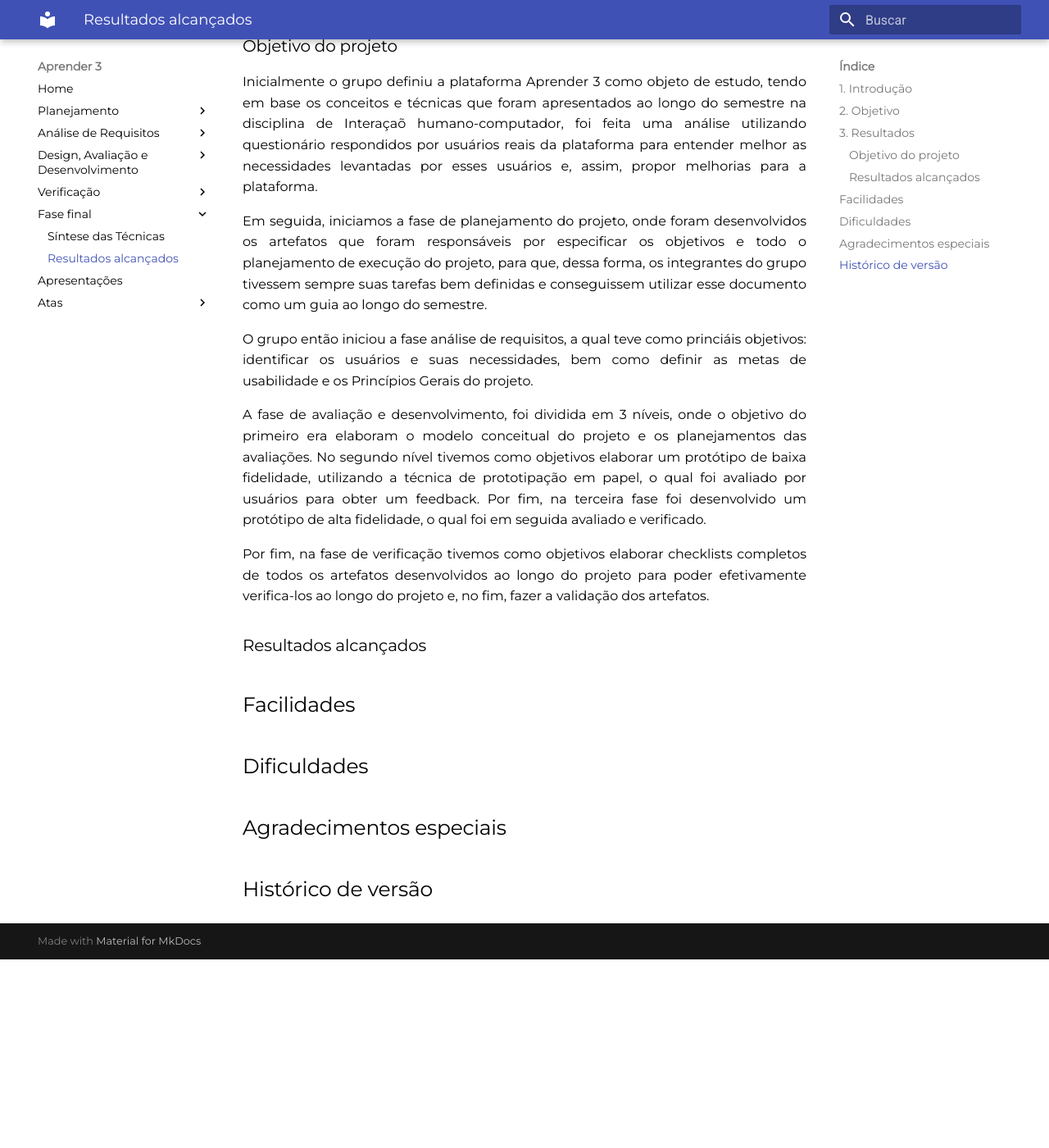
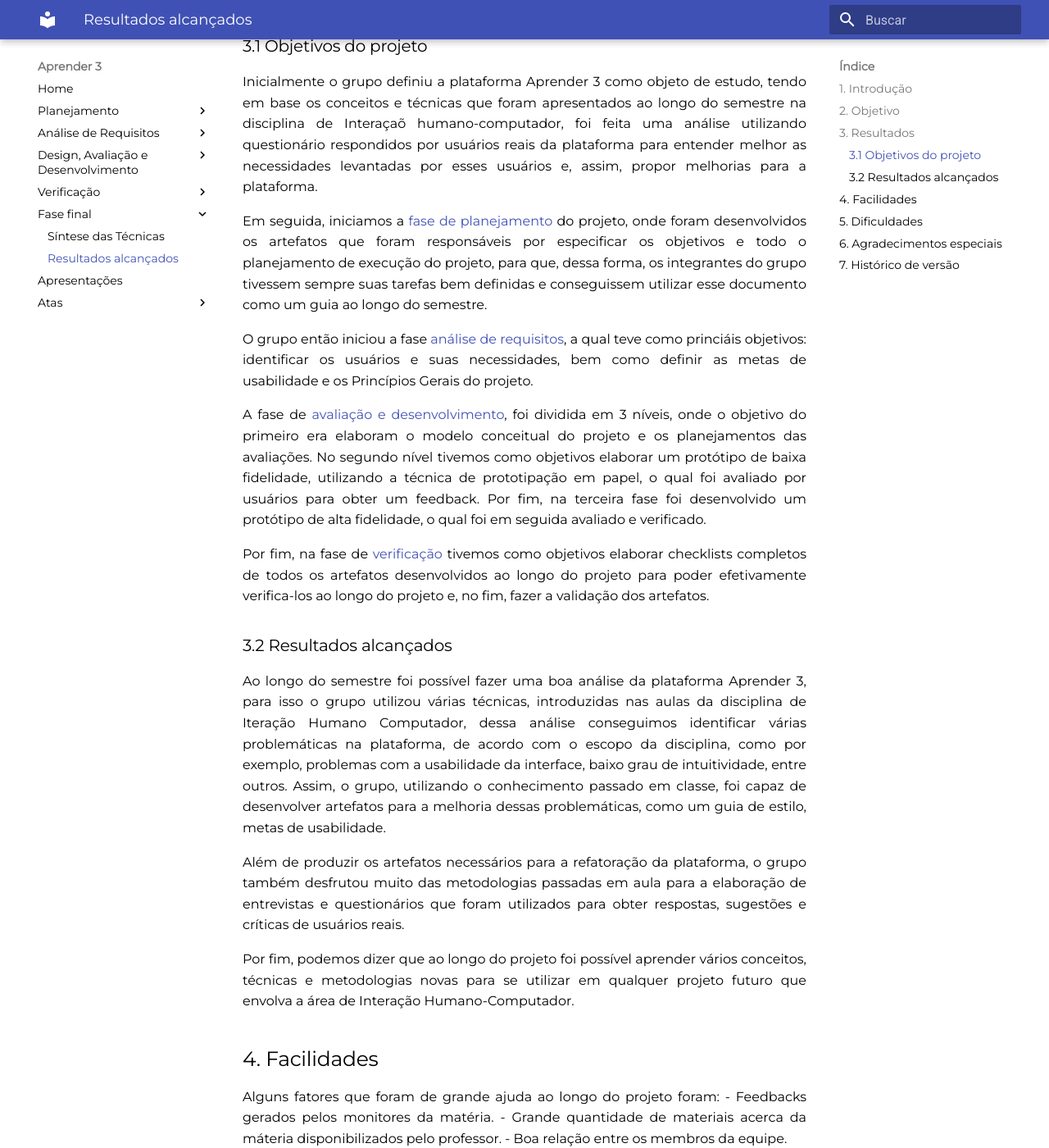
Before and after one commit to mdsreq-fga-unb/2022.2-Aprender3, an MkDocs documentation site: the page built from docs/fase_final/resultados_alcancados.md, in a window 1280 px wide and 1400 px high, scrolled down 525 px. Shown: the whole window at 82% size. Built offline with MkDocs 1.6.1 and Material for MkDocs 9.7.7, drawn with Linux system fonts in a browser that asks for light colours; before the commit the page ends 1695 px from its top, so only the background shows below that; some of the changed text lies outside the part shown.

Commit message:
Finalizado resultados alcançados

```diff
--- a/docs/fase_final/resultados_alcancados.md
+++ b/docs/fase_final/resultados_alcancados.md
@@ -8,29 +8,43 @@
 
 ## 3. Resultados
 
-### Objetivo do projeto
+### 3.1 Objetivos do projeto
 
 Inicialmente o grupo definiu a plataforma Aprender 3 como objeto de estudo, tendo em base os conceitos e técnicas que foram apresentados ao longo do semestre na disciplina de Interaçaõ humano-computador, foi feita uma análise utilizando questionário respondidos por usuários reais da plataforma para entender melhor as necessidades levantadas por esses usuários e, assim, propor melhorias para a plataforma.
 
-Em seguida, iniciamos a fase de planejamento do projeto, onde foram desenvolvidos os artefatos que foram responsáveis por especificar os objetivos e todo o planejamento de execução do projeto, para que, dessa forma, os integrantes do grupo tivessem sempre suas tarefas bem definidas e conseguissem utilizar esse documento como um guia ao longo do semestre.
+Em seguida, iniciamos a [fase de planejamento](../planejamento/cronograma.md) do projeto, onde foram desenvolvidos os artefatos que foram responsáveis por especificar os objetivos e todo o planejamento de execução do projeto, para que, dessa forma, os integrantes do grupo tivessem sempre suas tarefas bem definidas e conseguissem utilizar esse documento como um guia ao longo do semestre.
 
-O grupo então iniciou a fase análise de requisitos, a qual teve como princiáis objetivos: identificar os usuários e suas necessidades, bem como definir as metas de usabilidade e os Princípios Gerais do projeto.
+O grupo então iniciou a fase [análise de requisitos](../analise_de_requisitos/planejamento_da_pesquisa.md), a qual teve como princiáis objetivos: identificar os usuários e suas necessidades, bem como definir as metas de usabilidade e os Princípios Gerais do projeto.
 
-A fase de avaliação e desenvolvimento, foi dividida em 3 níveis, onde o objetivo do primeiro era elaboram o modelo conceitual do projeto e os planejamentos das avaliações. No segundo nível tivemos como objetivos elaborar um protótipo de baixa fidelidade, utilizando a técnica de prototipação em papel, o qual foi avaliado por usuários para obter um feedback. Por fim, na terceira fase foi desenvolvido um protótipo de alta fidelidade, o qual foi em seguida avaliado e verificado.
+A fase de [avaliação e desenvolvimento](../DesignAvalDesenv/nivel1/AnaliseTarefass/PlanejamentoAval.md), foi dividida em 3 níveis, onde o objetivo do primeiro era elaboram o modelo conceitual do projeto e os planejamentos das avaliações. No segundo nível tivemos como objetivos elaborar um protótipo de baixa fidelidade, utilizando a técnica de prototipação em papel, o qual foi avaliado por usuários para obter um feedback. Por fim, na terceira fase foi desenvolvido um protótipo de alta fidelidade, o qual foi em seguida avaliado e verificado.
 
-Por fim, na fase de verificação tivemos como objetivos elaborar checklists completos de todos os artefatos desenvolvidos ao longo do projeto para poder efetivamente verifica-los ao longo do projeto e, no fim, fazer a validação dos artefatos.
+Por fim, na fase de [verificação](../Avaliacao/modelo.md) tivemos como objetivos elaborar checklists completos de todos os artefatos desenvolvidos ao longo do projeto para poder efetivamente verifica-los ao longo do projeto e, no fim, fazer a validação dos artefatos.
 
-### Resultados alcançados
+### 3.2 Resultados alcançados
+Ao longo do semestre foi possível fazer uma boa análise da plataforma Aprender 3, para isso o grupo utilizou várias técnicas, introduzidas nas aulas da disciplina de Iteração Humano Computador, dessa análise conseguimos identificar várias problemáticas na plataforma, de acordo com o escopo da disciplina, como por exemplo, problemas com a usabilidade da interface, baixo grau de intuitividade, entre outros. Assim, o grupo, utilizando o conhecimento passado em classe, foi capaz de desenvolver artefatos para a melhoria dessas problemáticas, como um guia de estilo, metas de usabilidade.
 
+Além de produzir os artefatos necessários para a refatoração da plataforma, o grupo também desfrutou muito das metodologias passadas em aula para a elaboração de entrevistas e questionários que foram utilizados para obter respostas, sugestões e críticas de usuários reais.
 
+Por fim, podemos dizer que ao longo do projeto foi possível aprender vários conceitos, técnicas e metodologias novas para se utilizar em qualquer projeto futuro que envolva a área de Interação Humano-Computador.
 
-## Facilidades
+## 4. Facilidades
+Alguns fatores que foram de grande ajuda ao longo do projeto foram:
+- Feedbacks gerados pelos monitores da matéria.
+- Grande quantidade de materiais acerca da máteria disponibilizados pelo professor.
+- Boa relação entre os membros da equipe.
 
+## 5. Dificuldades
+Alguns fatores que prejudicaram o desenvolvimento do projeto:
+- Organização e gestão de tempo da equipe.
+- Membros da equipe sobrecarregados.
+- Falta de horários compativeis entre os membros para a realização de reuniões.
 
-## Dificuldades
+## 6. Agradecimentos  especiais
 
+- Agradecimento especialmente ao professor André Barros por estar sempre disponível para tirar dúvidas e ajudar a equipe, além de proporcionar ótimos feedbacks e ministrar aulas repletas de conteúdo com maestria.
 
-## Agradecimentos  especiais
+## 7. Histórico de versão
 
-
-## Histórico de versão
+| Versão | Data da realização | Data prevista revisão | Descrição | Autor | Revisor |
+|--------|------|------|-----------|-------|---------|
+| 1.0    | 01/02/2023 | 01/02/2023 | Criação do documento | Thiago Vivan | Rodolfo Cabral Neves |
```
